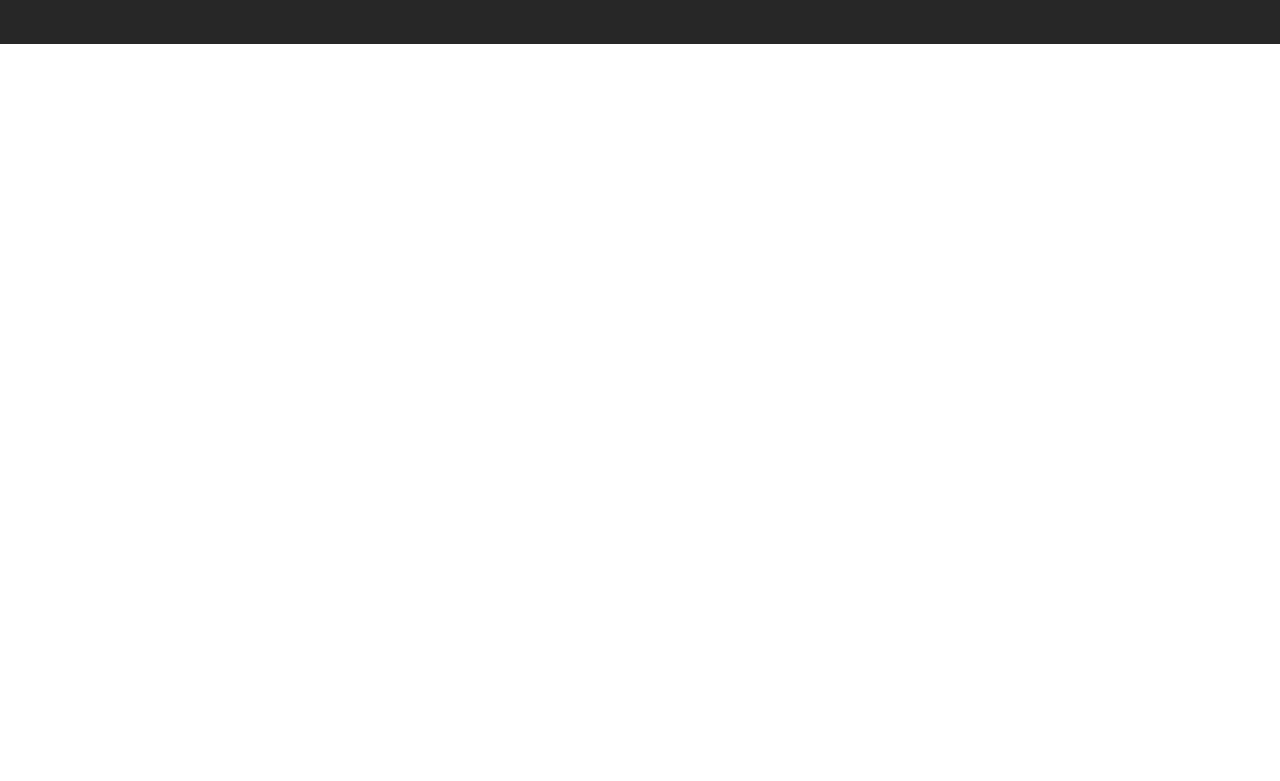
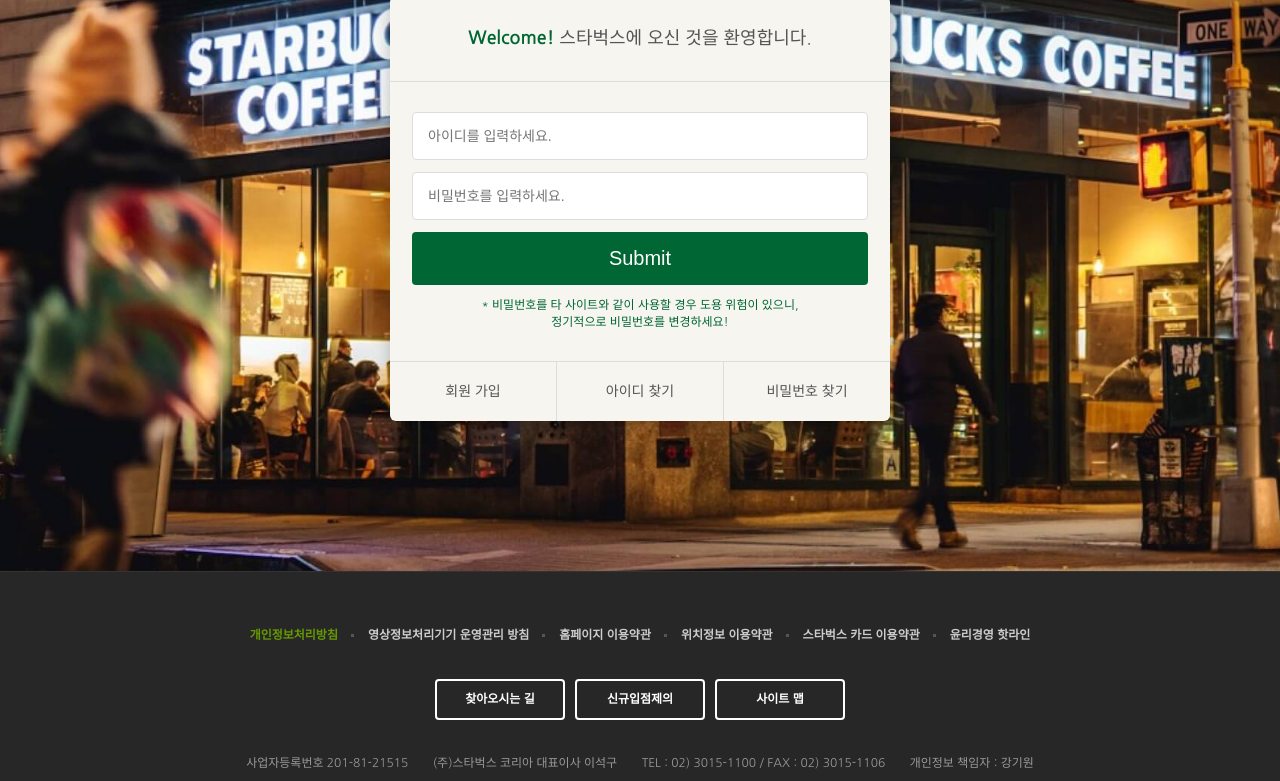
Before and after one commit to SungbinYang/starbucks, a plain HTML site: page signin/index.html in a window 1280 px wide. Shown: the part 290-1071 px from the top of the page. Before the commit the page ends 800 px from the top, so only its background shows below. Drawn offline with nearby package versions, Linux system fonts and the light colour scheme.

Commit message:
로그인 페이지 완성

```diff
--- /dev/null
+++ b/css/signin.css
@@ -0,0 +1,90 @@
+.signin {
+    margin-top: 120px;
+    padding: 100px 0 150px;
+    background-image: url("../images/signin_bg.jpg");
+    background-repeat: no-repeat;
+    background-position: center;
+    background-attachment: fixed;
+    background-size: cover;
+}
+
+.signin h1 {
+    color: #fff;
+    font-size: 30px;
+    font-weight: 700;
+    text-align: center;
+    margin-bottom: 24px;
+}
+
+.signin__card {
+    width: 500px;
+    margin: 0 auto;
+    border-radius: 6px;
+    background-color: #F6F5F0;
+    box-shadow: 2px 2px 20px rgba(0, 0, 0, .3);
+    color: #555;
+}
+
+.signin__card h2 {
+    padding: 30px;
+    font-size: 18px;
+    text-align: center;
+    border-bottom: 1px solid #ddd;
+}
+
+.signin__card h2 strong {
+    font-weight: 700;
+    color: #006633;
+}
+
+.signin__card form {
+    padding: 30px 22px;
+}
+
+.signin__card form input {
+    width: 100%;
+    margin-bottom: 12px;
+    padding: 15px;
+    border: 1px solid #ddd;
+    border-radius: 4px;
+    outline: none;
+    box-sizing: border-box;
+    font-size: 14px;
+}
+
+.signin__card form [type="submit"] {
+    background-color: #006633;
+    border: none;
+    color: #fff;
+    font-size: 20px;
+    cursor: pointer;
+}
+
+.signin__card form p {
+    font-size: 12px;
+    color: #006633;
+    text-align: center;
+}
+
+.signin__card .actions {
+    display: flex;
+    border-top: 1px solid #ddd;
+}
+
+.signin__card .actions a {
+    flex-grow: 1;
+    flex-basis: 0;
+    text-align: center;
+    padding: 20px;
+    color: #555;
+    font-size: 14px;
+    border-right: 1px solid #ddd;
+}
+
+.signin__card .actions a:last-child {
+    border-right: none;
+}
+
+.signin__card .actions a:hover {
+    text-decoration: underline;
+}
--- a/signin/index.html
+++ b/signin/index.html
@@ -25,6 +25,7 @@
     <link href="https://fonts.googleapis.com/css2?family=Nanum+Gothic:wght@400;700&display=swap" rel="stylesheet">
     <link rel="stylesheet" href="https://fonts.googleapis.com/icon?family=Material+Icons">
     <link rel="stylesheet" href="../css/common.css" />
+    <link rel="stylesheet" href="../css/signin.css" />
 
     <script defer src="../js/common.js"></script>
 </head>
@@ -362,7 +363,23 @@
     </header>
 
     <section class="signin">
-
+        <h1>로그인</h1>
+        <div class="signin__card">
+            <h2><strong>Welcome!</strong> 스타벅스에 오신 것을 환영합니다.</h2>
+            <form>
+                <input type="text" placeholder="아이디를 입력하세요." />
+                <input type="password" placeholder="비밀번호를 입력하세요." />
+                <input type="submit" placeholder="로그인" />
+                <p>
+                    * 비밀번호를 타 사이트와 같이 사용할 경우 도용 위험이 있으니, <br /> 정기적으로 비밀번호를 변경하세요!
+                </p>
+            </form>
+            <div class="actions">
+                <a href="javascript:void(0)">회원 가입</a>
+                <a href="javascript:void(0)">아이디 찾기</a>
+                <a href="javascript:void(0)">비밀번호 찾기</a>
+            </div>
+        </div>
     </section>
 
     <!-- FOOTER -->
```
